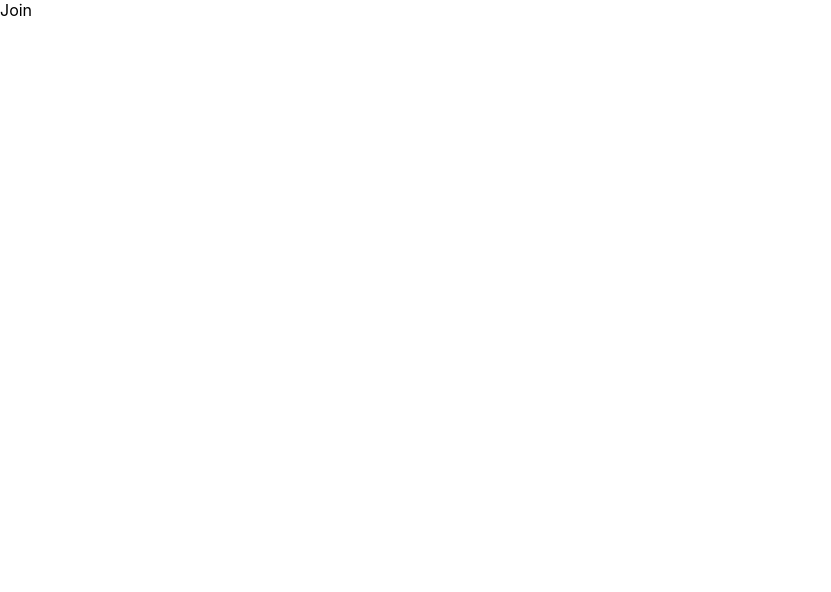
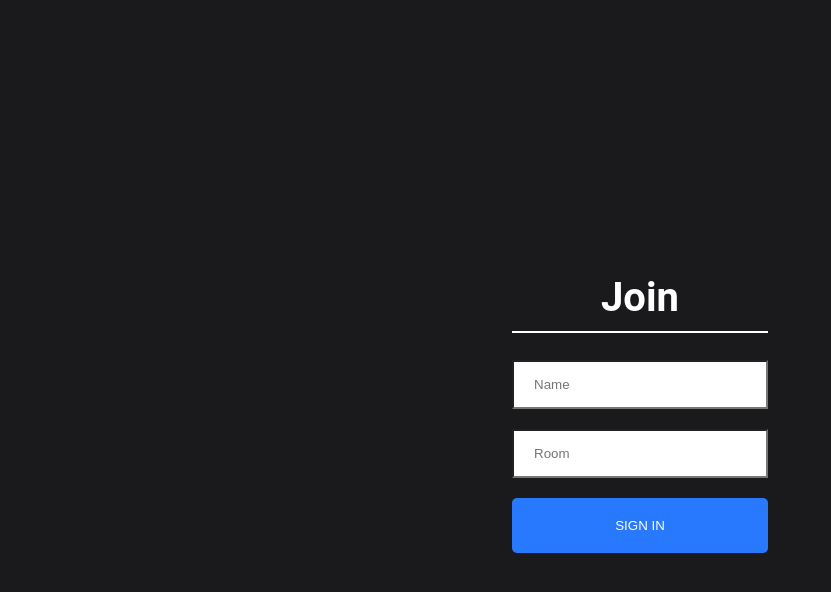
Before and after one commit to AkinolaAdewole/EchoChat___FullStack, a React (Create React App) app in the folder client/: page / in a window 1280 px wide. Shown: the top 592 px of the page, without its empty margins (0-831 px from the left). Built offline with nearby package versions, Linux system fonts and the light colour scheme.

Commit message:
second commit

```diff
--- a/client/src/components/join/Join.jsx
+++ b/client/src/components/join/Join.jsx
@@ -1,11 +1,27 @@
 import React,{useState} from 'react';
 import {Link} from "react-router-dom";
+import './join.css'
 
 const Join = () => {
     const [name, setName] = useState('');
     const [room, setRoom] = useState('');
   return (
-    <div>Join</div>
+    <>
+        <div className="joinOuterContainer">
+          <div className="joinInnerContainer">
+            <h1 className="heading">Join</h1>
+            <div>
+              <input placeholder="Name" className="joinInput" type="text" onChange={(event) => setName(event.target.value)} />
+            </div>
+            <div>
+              <input placeholder="Room" className="joinInput mt-20" type="text" onChange={(event) => setRoom(event.target.value)} />
+            </div>
+            <Link onClick={e => (!name || !room) ? e.preventDefault() : null} to={`/chat?name=${name}&room=${room}`}>
+              <button className={'button mt-20'} type="submit">Sign In</button>
+            </Link>
+          </div>
+        </div>
+    </>
   )
 }
 
```
